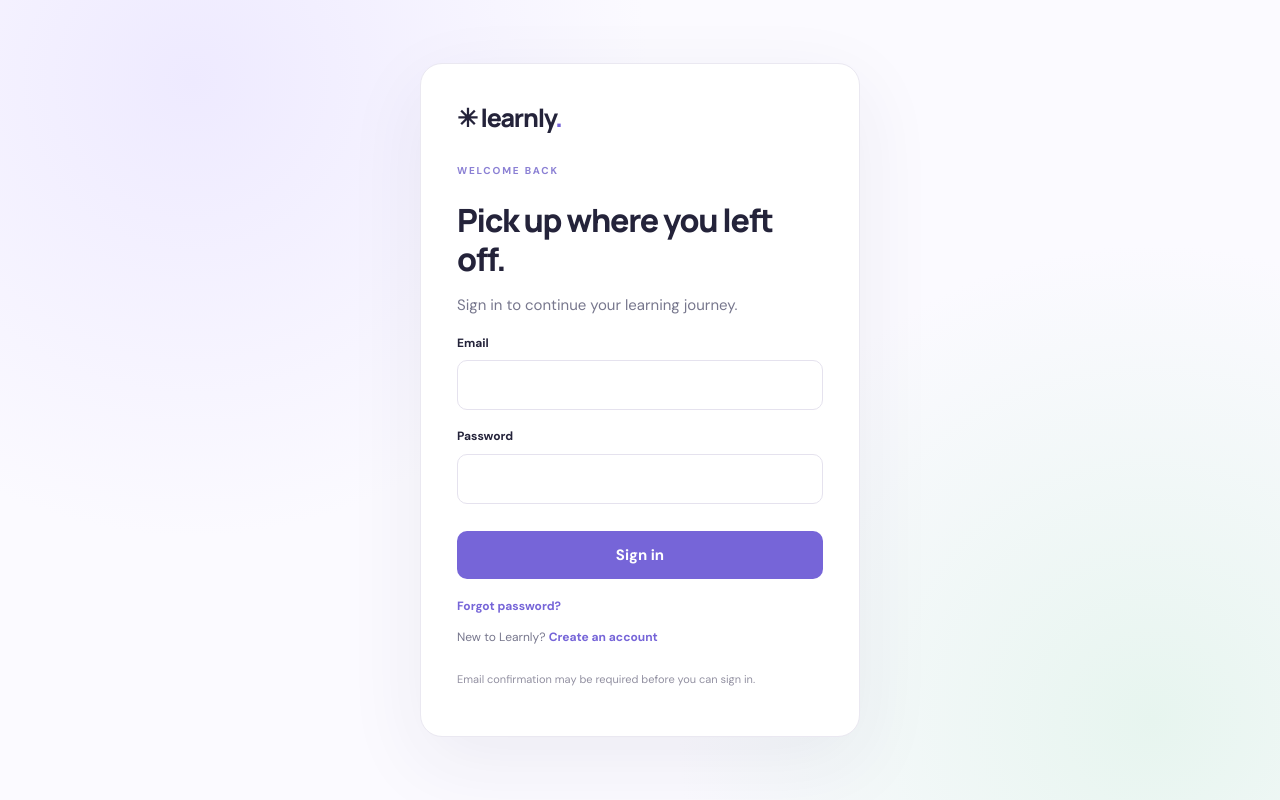
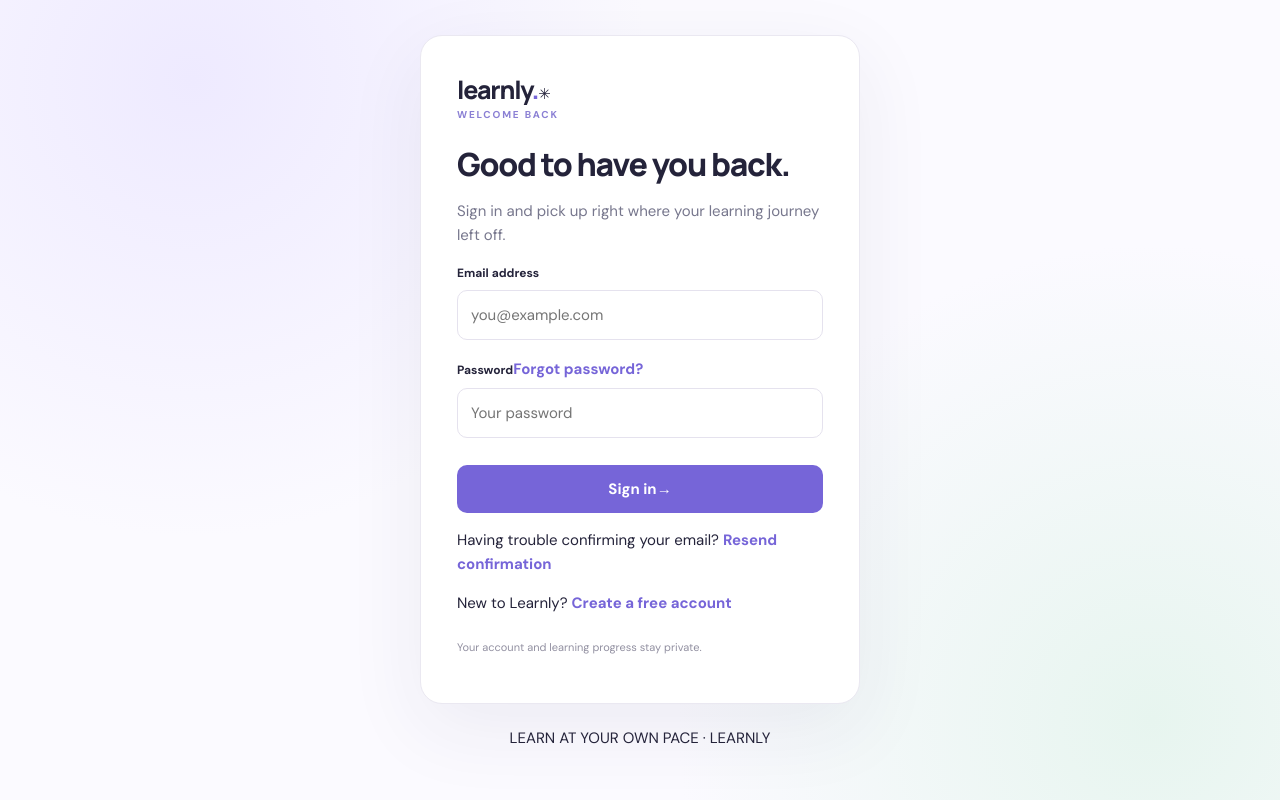
Before and after one commit to Norrform/learning-platform, a Next.js app: page /login in a window 1280 px wide. Built offline with nearby package versions, Linux system fonts and the light colour scheme; no server answers.

Commit message:
Refresh login experience

```diff
--- a/app/login/page.tsx
+++ b/app/login/page.tsx
@@ -1,2 +1,20 @@
-import Link from "next/link";import {signIn} from "@/app/auth/actions";
-export default async function LoginPage({searchParams}:{searchParams:Promise<{error?:string;message?:string}>}){const q=await searchParams;return <main className="auth-wrap"><section className="auth-card"><Link className="brand" href="/">✳ learnly<span>.</span></Link><div className="eyebrow" style={{marginTop:28}}>WELCOME BACK</div><h1>Pick up where you left off.</h1><p className="muted">Sign in to continue your learning journey.</p>{q.error&&<p className="error">{q.error}</p>}{q.message&&<p className="success">{q.message}</p>}<form action={signIn}><div className="field"><label htmlFor="email">Email</label><input id="email" name="email" type="email" autoComplete="email" required/></div><div className="field"><label htmlFor="password">Password</label><input id="password" name="password" type="password" autoComplete="current-password" required/></div><button className="button full">Sign in</button></form><p className="muted" style={{fontSize:12,marginTop:18}}><Link className="text-link" href="/forgot-password">Forgot password?</Link></p><p className="muted" style={{fontSize:12}}>New to Learnly? <Link className="text-link" href="/signup">Create an account</Link></p><p className="footer-note">Email confirmation may be required before you can sign in.</p></section></main>}
+import Link from "next/link";
+import { signIn } from "@/app/auth/actions";
+import { AuthShell } from "@/app/components/AuthShell";
+
+export default async function LoginPage({ searchParams }: { searchParams: Promise<{ error?: string; message?: string }> }) {
+  const q = await searchParams;
+  return (
+    <AuthShell eyebrow="WELCOME BACK" title="Good to have you back." description="Sign in and pick up right where your learning journey left off."
+      footer={<>New to Learnly? <Link className="text-link" href="/signup">Create a free account</Link></>}>
+      {q.error && <p className="error" role="alert">{q.error}</p>}
+      {q.message && <p className="success" role="status">{q.message}</p>}
+      <form action={signIn}>
+        <div className="field"><label htmlFor="email">Email address</label><input id="email" name="email" type="email" autoComplete="email" placeholder="you@example.com" required /></div>
+        <div className="field"><div className="field-label-row"><label htmlFor="password">Password</label><Link className="text-link small-link" href="/forgot-password">Forgot password?</Link></div><input id="password" name="password" type="password" autoComplete="current-password" placeholder="Your password" required /></div>
+        <button className="button full auth-submit">Sign in <span aria-hidden="true">→</span></button>
+      </form>
+      <p className="auth-inline-help">Having trouble confirming your email? <Link className="text-link" href="/check-email">Resend confirmation</Link></p>
+    </AuthShell>
+  );
+}
```
